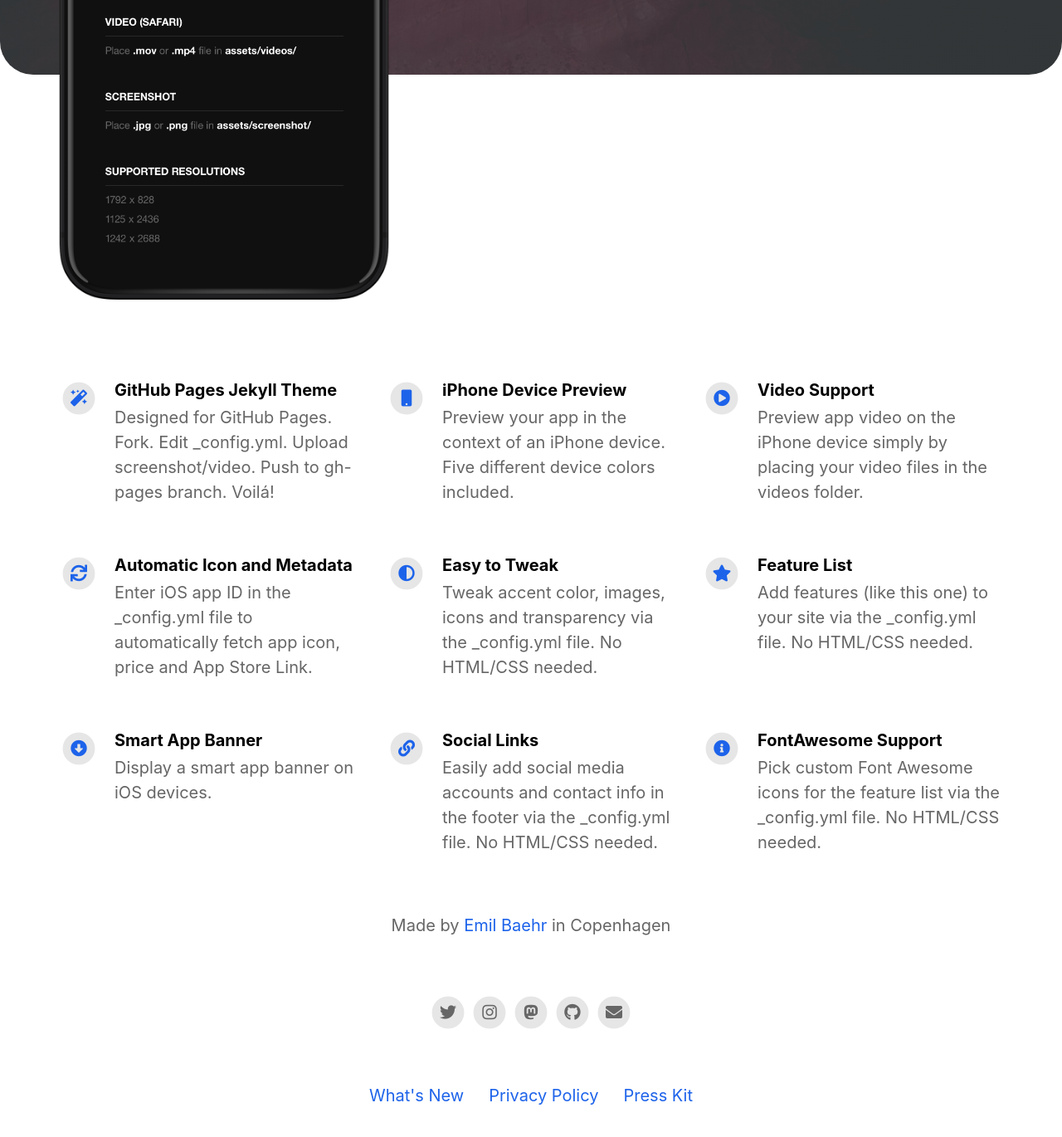
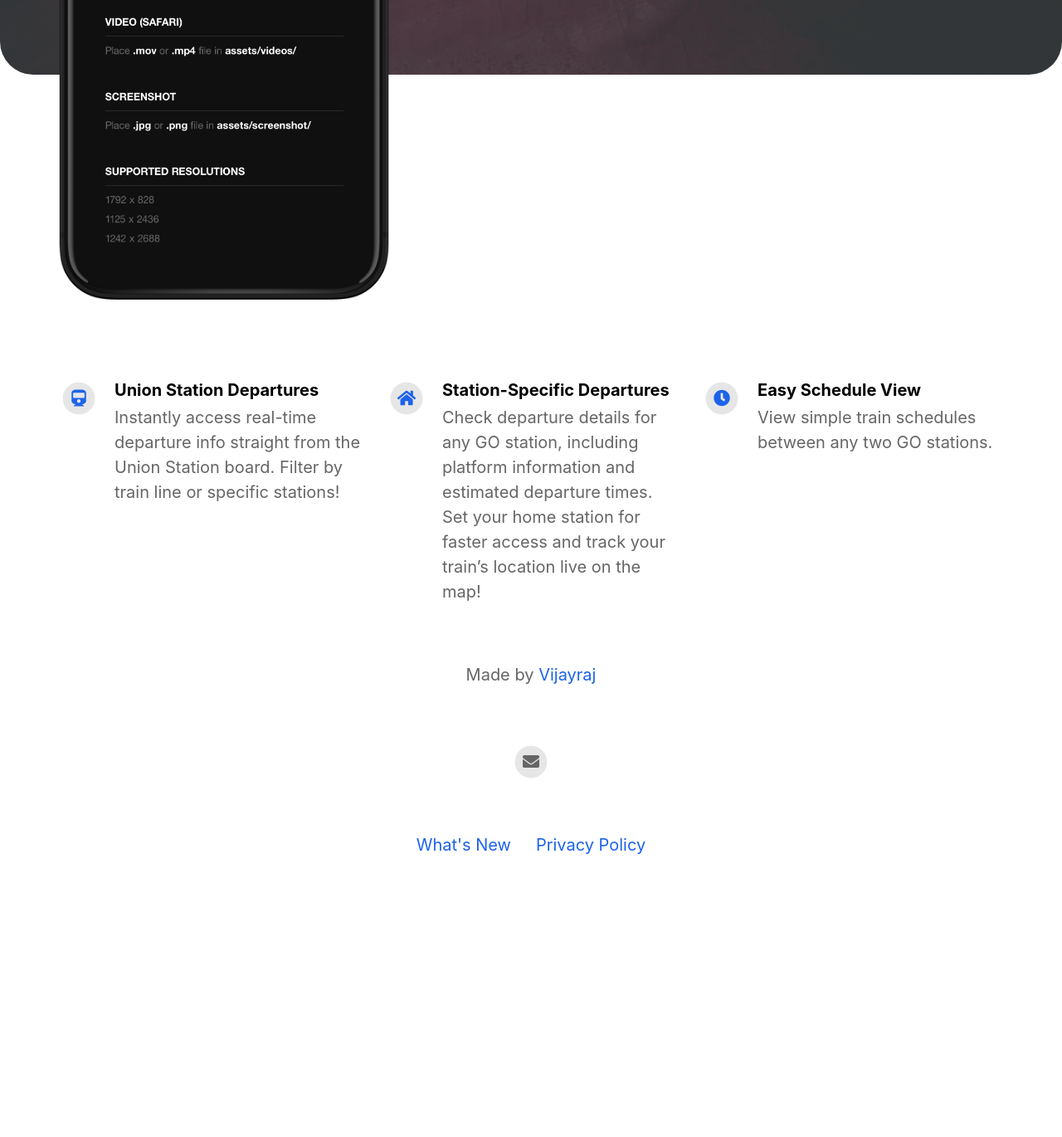
Before and after one commit to XenonGoblin/gtt-landing-page, a Jekyll site: the page built from index.html, in a window 1280 px wide and 1400 px high, scrolled down 624 px. Shown: the top 1370 px of the window at 83% size. Built offline with Jekyll 4.4.1, drawn with Linux system fonts in a browser that asks for light colours; nearby versions of some CDN libraries; after the commit the page ends 1722 px from its top, so only the background shows below that; some of the changed text lies outside the part shown.

Commit message:
chore: configure site

```diff
--- a/_config.yml
+++ b/_config.yml
@@ -2,75 +2,50 @@
 page_title                                :                                           # Automatically populates with app name if not set and if iOS app ID is set. Otherwise enter manually.
 
 # App Info
-ios_app_id                                : 1234793120                                # Required. Enter iOS app ID to automatically populate name, price and icons (e.g. 718043190).
-ios_app_country                           : us                                        # Required outside USA. Enter 2 letter country code as in https://en.wikipedia.org/wiki/ISO_3166-1_alpha-2
+ios_app_id                                : 6670730128                                # Required. Enter iOS app ID to automatically populate name, price and icons (e.g. 718043190).
+ios_app_country                           : ca                                        # Required outside USA. Enter 2 letter country code as in https://en.wikipedia.org/wiki/ISO_3166-1_alpha-2
 
-appstore_link                             :                                           # Automatically populates if not set and if iOS app ID is set. Otherwise enter manually.
-playstore_link                            :                                           # Enter Google Play Store URL.
-presskit_download_link                    : https://emilbaehr.com                                          # Enter a link to downloadable file or (e.g. public Dropbox link to a .zip file).
+appstore_link                             : https://apps.apple.com/app/go-train-track/id6670730128                                          # Automatically populates if not set and if iOS app ID is set. Otherwise enter manually.
+playstore_link                            : https://play.google.com/store/apps/details?id=ca.vijayraj.gotraintrack                          # Enter Google Play Store URL.
+presskit_download_link                    :                                          # Enter a link to downloadable file or (e.g. public Dropbox link to a .zip file).
                                                                                       # Or upload your press kit file to assets and set path accordingly (e.g. "assets/your_press_kit.zip").
 
 app_icon                                  : # assets/appicon.png                      # Automatically populates if not set and if iOS app ID is set.  Otherwise enter path to icon file manually.
 app_name                                  :                                           # Automatically populates if not set and if iOS app ID is set.  Otherwise enter manually.
 app_price                                 :                                           # Automatically populates if not set and if iOS app ID is set.  Otherwise enter manually.
-app_description                           : Write a short tagline for your app.
+app_description                           : Real Time GO Train Schedules and Departures!
 
 enable_smart_app_banner                   : true                                      # Set to true to show a smart app banner at top of page on mobile devices.
 
 
 
 # Information About Yourself
-your_name                                 : Emil Baehr
-your_link                                 : https://emilbaehr.com
-your_city                                 : Copenhagen
-email_address                             : emil.baehr@gmail.com
+your_name                                 : Vijayraj
+your_link                                 : https://vijayraj.ca
+your_city                                 :
+email_address                             : gotraintrack@vijayraj.ca
 facebook_username                         :
-instagram_username                        : ebaehr
-twitter_username                          : ebaehr
-github_username                           : emilbaehr
+instagram_username                        :
+twitter_username                          :
+github_username                           :
 youtube_username                          :
-mastodon_link                             : https://mastodon.social/@ebaehr
-
+mastodon_link                             :
 
 
 # Feature List                            Edit, add or remove features to be presented.
 features                                  :
 
-  - title                                 : GitHub Pages Jekyll Theme
-    description                           : Designed for GitHub Pages. Fork. Edit _config.yml. Upload screenshot/video. Push to gh-pages branch. Voilá!
-    fontawesome_icon_name                 : magic
+  - title                                 : Union Station Departures
+    description                           : Instantly access real-time departure info straight from the Union Station board. Filter by train line or specific stations!
+    fontawesome_icon_name                 : train
 
-  - title                                 : iPhone Device Preview
-    description                           : Preview your app in the context of an iPhone device. Five different device colors included.
-    fontawesome_icon_name                 : mobile
+  - title                                 : Station-Specific Departures
+    description                           : Check departure details for any GO station, including platform information and estimated departure times. Set your home station for faster access and track your train’s location live on the map!
+    fontawesome_icon_name                 : home
 
-  - title                                 : Video Support
-    description                           : Preview app video on the iPhone device simply by placing your video files in the videos folder.
-    fontawesome_icon_name                 : play-circle
-
-  - title                                 : Automatic Icon and Metadata
-    description                           : Enter iOS app ID in the _config.yml file to automatically fetch app icon, price and App Store Link.
-    fontawesome_icon_name                 : sync
-
-  - title                                 : Easy to Tweak
-    description                           : Tweak accent color, images, icons and transparency via the _config.yml file. No HTML/CSS needed.
-    fontawesome_icon_name                 : adjust
-
-  - title                                 : Feature List
-    description                           : Add features (like this one) to your site via the _config.yml file. No HTML/CSS needed.
-    fontawesome_icon_name                 : star
-
-  - title                                 : Smart App Banner
-    description                           : Display a smart app banner on iOS devices.
-    fontawesome_icon_name                 : arrow-alt-circle-down
-
-  - title                                 : Social Links
-    description                           : Easily add social media accounts and contact info in the footer via the _config.yml file. No HTML/CSS needed.
-    fontawesome_icon_name                 : link
-
-  - title                                 : FontAwesome Support
-    description                           : Pick custom Font Awesome icons for the feature list via the _config.yml file. No HTML/CSS needed.
-    fontawesome_icon_name                 : info-circle
+  - title                                 : Easy Schedule View
+    description                           : View simple train schedules between any two GO stations.
+    fontawesome_icon_name                 : clock
 
   - title                                 : # New Feature Title
     description                           : # New Feature Description
```
